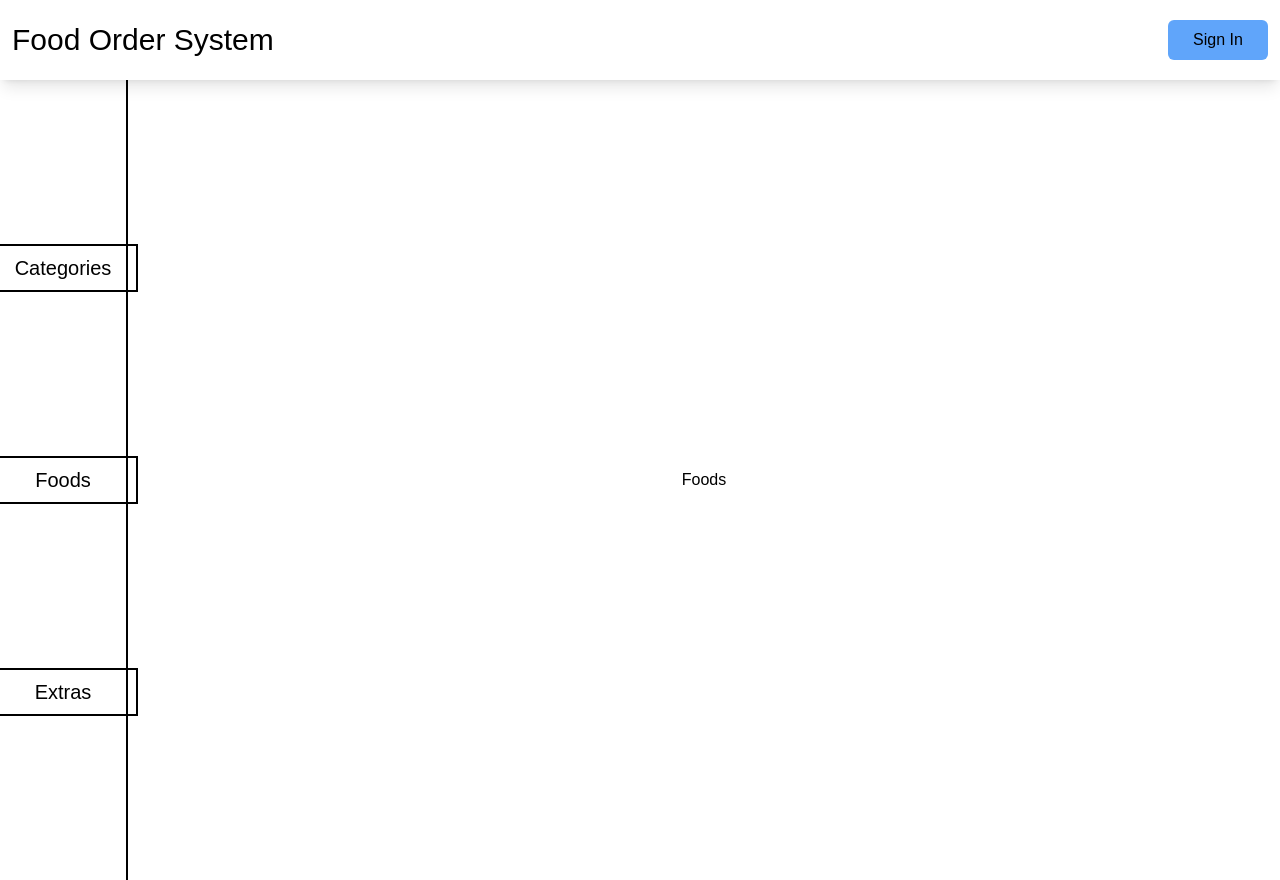
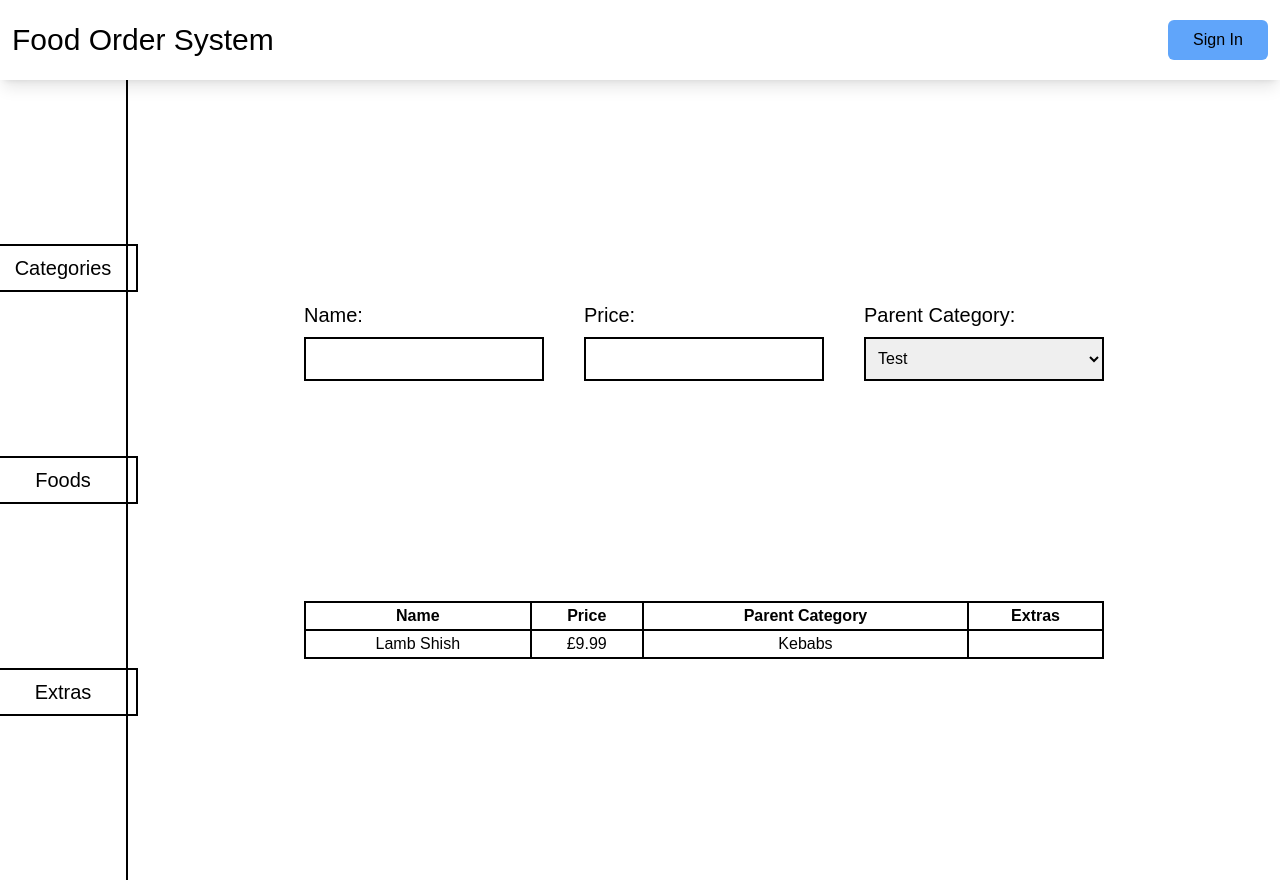
Before and after one commit to VahapCanDongel/food-order-system, a Next.js app: page /dashboard in a window 1280 px wide. Both pictures are taken after a click on the button "Foods". Built offline with nearby package versions, Linux system fonts and the light colour scheme; no server answers.

Commit message:
added tabke

```diff
--- a/components/Foods.js
+++ b/components/Foods.js
@@ -1,7 +1,46 @@
 export default function Foods() {
   return (
-    <div className="w-full h-screen flex justify-center items-center">
-      Foods
+    <div className="w-full h-screen flex justify-evenly flex-col items-center">
+      <form className="flex justify-evenly items-center gap-10">
+        <div className="flex flex-col gap-2 justify-center">
+          <label className="text-xl">Name: </label>
+          <input
+            type="text"
+            className="border-[2px] border-black p-2 w-[240px]"
+          />
+        </div>
+
+        <div className="flex flex-col gap-2 justify-center">
+          <label className="text-xl">Price: </label>
+          <input
+            type="text"
+            className="border-[2px] border-black p-2 w-[240px]"
+          />
+        </div>
+
+        <div className="flex flex-col gap-2 justify-center">
+          <label className="text-xl">Parent Category: </label>
+
+          <select className="border-[2px] border-black p-2 h-[44px] w-[240px]">
+            <option>Test</option>
+          </select>
+        </div>
+      </form>
+
+      <table className="border-[2px] border-black w-[800px] text-center">
+        <tr className="border-[2px] border-black">
+          <th className="border-[2px] border-black">Name</th>
+          <th className="border-[2px] border-black">Price</th>
+          <th className="border-[2px] border-black">Parent Category</th>
+          <th className="border-[2px] border-black">Extras</th>
+        </tr>
+        <tr>
+          <td className="border-[2px] border-black">Lamb Shish</td>
+          <td className="border-[2px] border-black">£9.99</td>
+          <td className="border-[2px] border-black">Kebabs</td>
+          <td className="border-[2px] border-black"></td>
+        </tr>
+      </table>
     </div>
   );
 }
```
